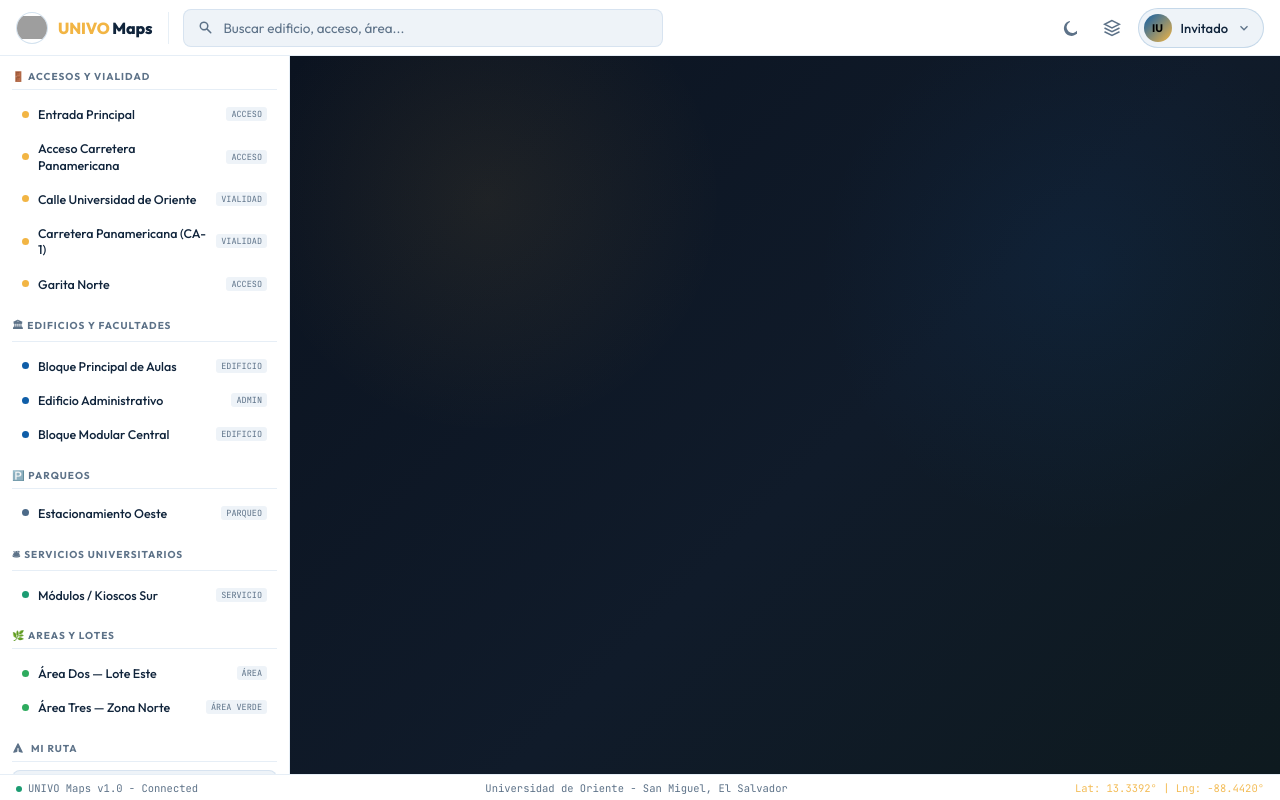
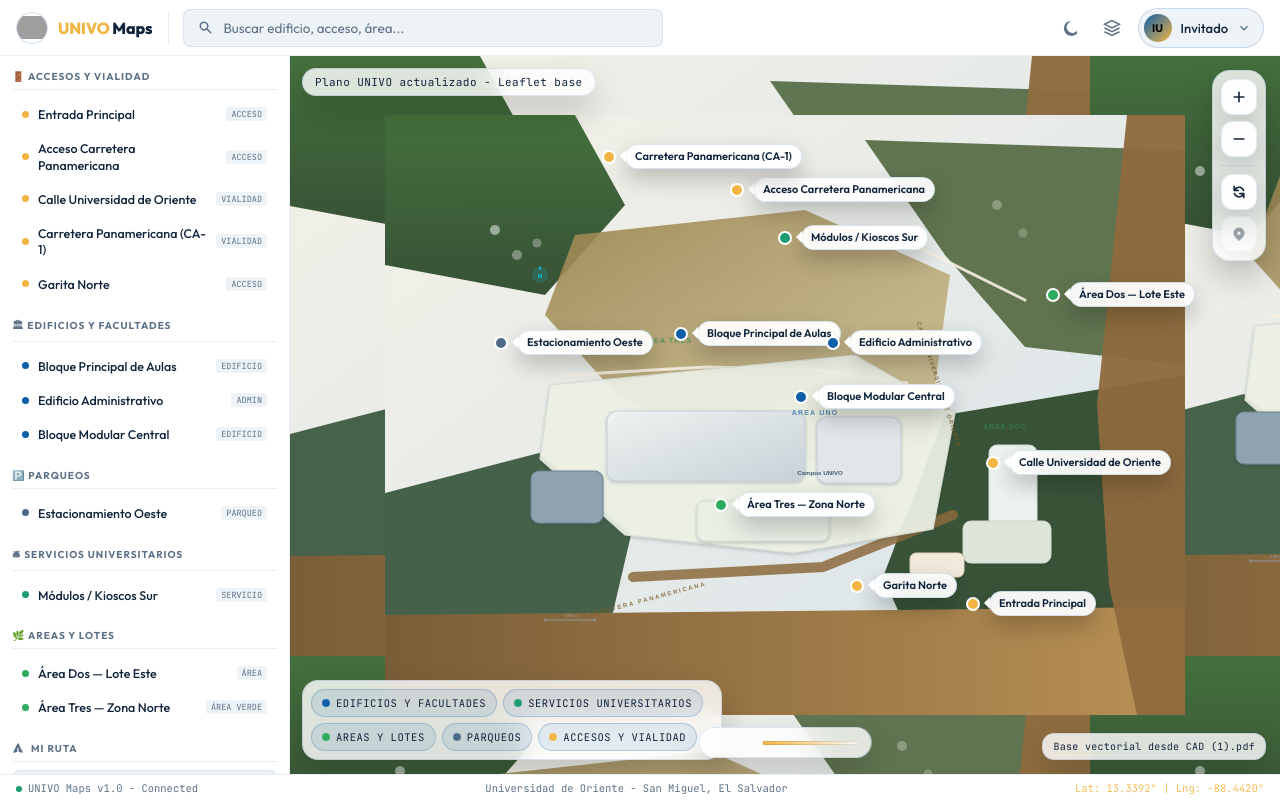
Before and after one commit to leninalejan/MapUnivo, a React (Vite) app in the folder MapUnivo/: page / in a window 1280 px wide. Built offline with nearby package versions, Linux system fonts and the light colour scheme; grey boxes are pictures that could not be loaded.

Commit message:
Correcion de bugs: ya se puede visualisar el mapa de prueba

```diff
--- a/MapUnivo/index.html
+++ b/MapUnivo/index.html
@@ -9,7 +9,7 @@
     <link href="https://fonts.googleapis.com/css2?family=Outfit:wght@300;400;500;600;700;800&family=JetBrains+Mono:wght@400;500&display=swap" rel="stylesheet">
   </head>
   <body>
-    <div id="boot-loader" style="position:fixed;inset:0;z-index:9999;display:flex;align-items:center;justify-content:center;padding:24px;background:radial-gradient(circle at 20% 20%, rgba(242,181,68,0.12), transparent 24%),radial-gradient(circle at 80% 30%, rgba(15,94,168,0.12), transparent 28%),linear-gradient(135deg, #0b1320 0%, #101b2a 55%, #0e1a1f 100%);color:#eef4fb;font-family:Arial,sans-serif;">
+    <div id="boot-loader" style="position:fixed;inset:0;z-index:9999;display:flex;align-items:center;justify-content:center;padding:24px;background-image:linear-gradient(rgba(11,19,32,.28), rgba(11,19,32,.28)),url('base-map.svg'),url('public/base-map.svg');background-color:#f4f1e7;background-position:center;background-repeat:no-repeat;background-size:contain;color:#eef4fb;font-family:Arial,sans-serif;">
       <div style="max-width:360px;width:100%;padding:24px 26px;border-radius:22px;background:rgba(10,16,24,.82);border:1px solid rgba(255,255,255,.10);box-shadow:0 24px 48px rgba(0,0,0,.24);text-align:center;">
         <div style="width:40px;height:40px;margin:0 auto 14px;border-radius:999px;border:3px solid rgba(244,248,255,.18);border-top-color:#f2b544;animation:spin 0.9s linear infinite;"></div>
         <div style="font-size:16px;font-weight:700;letter-spacing:.02em;">Cargando UNIVO Maps</div>
@@ -37,7 +37,7 @@
           '.legacyItem{font-size:13px;line-height:1.35;padding:8px 10px;margin:0 0 8px;background:rgba(255,255,255,.04);border:1px solid rgba(255,255,255,.06);border-radius:8px;}' +
           '.legacyMapWrap{position:relative;flex:1;overflow:hidden;background:#091725;}' +
           '.legacyMapPdf{position:absolute;inset:0;width:100%;height:100%;border:0;background:#f4f1e7;}' +
-          '.legacyMapFallback{position:absolute;inset:0;background:url("/base-map.svg") center center / cover no-repeat;filter:saturate(1.05) contrast(1.03);}' +
+          '.legacyMapFallback{position:absolute;inset:0;background:url("base-map.svg") center center / cover no-repeat;filter:saturate(1.05) contrast(1.03);}' +
           '.legacyShade{position:absolute;inset:0;background:linear-gradient(135deg, rgba(6,17,28,.32), rgba(6,17,28,.04));}' +
           '.legacyPin{position:absolute;transform:translate(-50%,-100%);background:#ffffff;color:#10243b;border-radius:999px;padding:4px 8px;font-size:12px;white-space:nowrap;box-shadow:0 6px 14px rgba(0,0,0,.25);border:1px solid rgba(0,0,0,.08);}' +
           '.legacyPin:before{content:"./public/base-map.svg";position:absolute;left:50%;bottom:-6px;width:10px;height:10px;margin-left:-5px;background:#ffffff;transform:rotate(45deg);border-right:1px solid rgba(0,0,0,.08);border-bottom:1px solid rgba(0,0,0,.08);}' +
@@ -58,7 +58,7 @@
           '<div class="legacyItem"><span class="legacyDot" style="background:#f2b544"></span>Carretera Panamericana</div>' +
           '</aside>' +
           '<main class="legacyMapWrap">' +
-          '<object class="legacyMapPdf" data="/CAD%20(1).pdf" type="application/pdf"><div class="legacyMapFallback"></div></object>' +
+          '<object class="legacyMapPdf" data="CAD%20(1).pdf" type="application/pdf"><div class="legacyMapFallback"></div></object>' +
           '<div class="legacyShade"></div>' +
           '<div class="legacyPin" style="left:73.5%;top:18.5%;">Entrada Principal</div>' +
           '<div class="legacyPin" style="left:37%;top:63.5%;">Bloque Principal</div>' +
--- a/MapUnivo/src/components/CampusMap.jsx
+++ b/MapUnivo/src/components/CampusMap.jsx
@@ -5,9 +5,10 @@ import { LAYER_CONFIG } from '../data/campusData.js'
 import { MAP_WIDTH, MAP_HEIGHT, MAP_BOUNDS, pointFromZone } from '../data/campusRoutes.js'
 import { Icons } from './Icons.jsx'
 import styles from './CampusMap.module.css'
+import baseMapUrl from '../assets/base-map.svg'
 
 const FIT_PADDING = [24, 24]
-const BASE_MAP_URL = `${import.meta.env.BASE_URL}base-map.svg`
+const BASE_MAP_URL = baseMapUrl
 
 function getSafeZoom(map, fallback = 0) {
   const zoom = map?.getZoom?.()
--- a/MapUnivo/src/components/CampusMap.module.css
+++ b/MapUnivo/src/components/CampusMap.module.css
@@ -2,7 +2,10 @@
 
 .mapArea {
   grid-area: map;
-  position: relative;
+  position: absolute;
+  inset: 0;
+  width: 100%;
+  height: 100%;
   min-width: 0;
   min-height: 0;
   overflow: hidden;
@@ -16,19 +19,20 @@
 .leafletViewport {
   position: absolute;
   inset: 0;
-  z-index: 1;
-  background-color: #0b1320;
+  z-index: 3;
+  background-color: transparent;
   background-repeat: no-repeat;
   background-position: center center;
-  background-size: cover;
+  background-size: contain;
 }
 
 .staticBaseLayer {
   position: absolute;
   inset: 0;
-  z-index: 0;
+  z-index: 2;
   overflow: hidden;
   pointer-events: none;
+  background: #f4f1e7;
 }
 
 .staticBaseImage {
--- a/MapUnivo/vite.config.js
+++ b/MapUnivo/vite.config.js
@@ -2,4 +2,5 @@ import { defineConfig } from 'vite'
 
 export default defineConfig({
   root: 'MapUnivo',
+  base: './',
 })
```
Also changed, not shown: MapUnivo/src/assets/base-map.svg (added).
